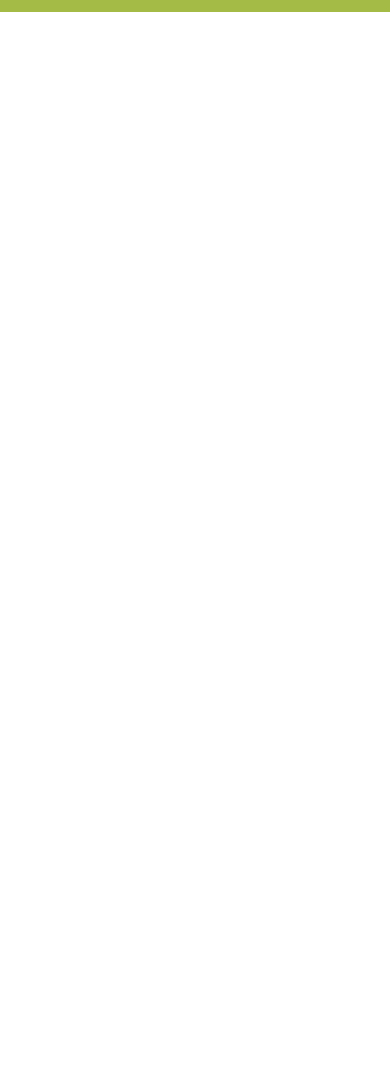
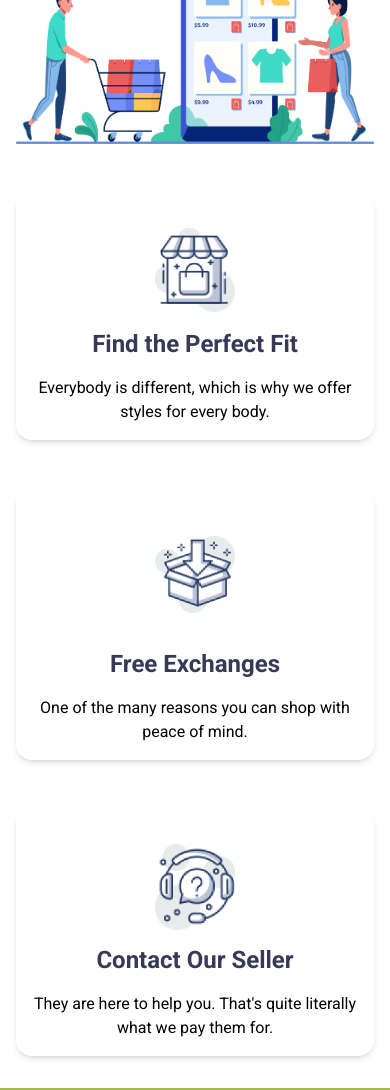
Before and after one commit to mdadnanshafiq/mumble, a plain HTML site: page index.html in a window 390 px wide. Shown: the part 4860-5950 px from the top of the page. Before the commit the page ends 4872 px from the top, so only its background shows below. Drawn offline with nearby package versions, Linux system fonts and the light colour scheme.

Commit message:
mobile done

```diff
--- a/index.html
+++ b/index.html
@@ -201,8 +201,47 @@
                 </div>
             </div>
         </section>
+        <section class="feature flex flex-col-reverse justify-center items-center gap-12 mx-4 my-8">
+            <!-- feature content -->
+            <div class="flex flex-col justify-center items-center text-center gap-12">
+                <div class="shadow-md p-4 rounded-2xl">
+                    <div class="w-20 h-20 mx-auto my-5">
+                        <img src="icons/house.png" alt="house">
+                    </div>
+                    <div class="font-roboto">
+                        <h3 class="text-[#363958] text-2xl font-bold">Find the Perfect Fit</h3>
+                        <p class="mt-4">Everybody is different, which is why we
+                            offer styles for every body.</p>
+                    </div>
+                </div>
+                <div class="shadow-md p-4 rounded-2xl">
+                    <div class="w-20 h-20 mx-auto my-8">
+                        <img src="icons/box.png" alt="box">
+                    </div>
+                    <div class="font-roboto">
+                        <h3 class="text-[#363958] text-2xl font-bold">Free Exchanges</h3>
+                        <p class="mt-4">One of the many reasons you can shop
+                            with peace of mind.</p>
+                    </div>
+                </div>
+                <div class="shadow-md p-4 rounded-2xl">
+                    <div class="w-20 h-20 mx-auto my-5">
+                        <img src="icons/question.png" alt="question">
+                    </div>
+                    <div class="font-roboto">
+                        <h3 class="text-[#363958] text-2xl font-bold">Contact Our Seller</h3>
+                        <p class="mt-4">They are here to help you. That's quite
+                            literally what we pay them for.</p>
+                    </div>
+                </div>
+            </div>
+            <!-- feature view -->
+            <div>
+                <img src="images/shopping.png" alt="">
+            </div>
+        </section>
     </main>
-    <footer class="bg-[#A4BC46] w-full h-28 flex flex-col justify-center items-center gap-4">
+    <footer class="bg-[#A4BC46] w-full h-28 flex flex-col justify-center items-center gap-4 mt-8">
         <p class="font-bebas">All Rights Reserved &copy; 2024</p>
         <div class="social inline-flex gap-5">
             <i class="fa-brands fa-facebook-f"></i>
```
